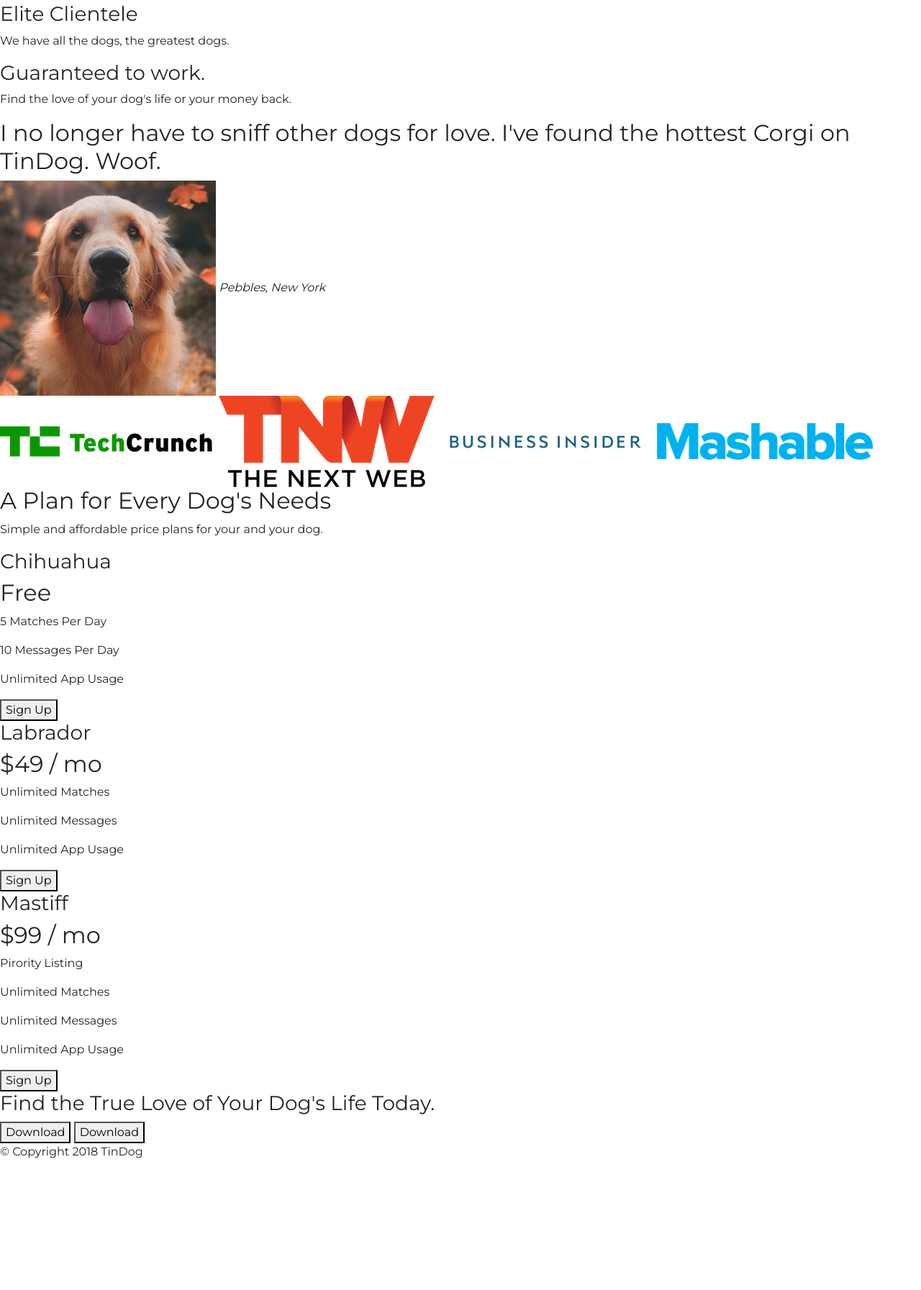
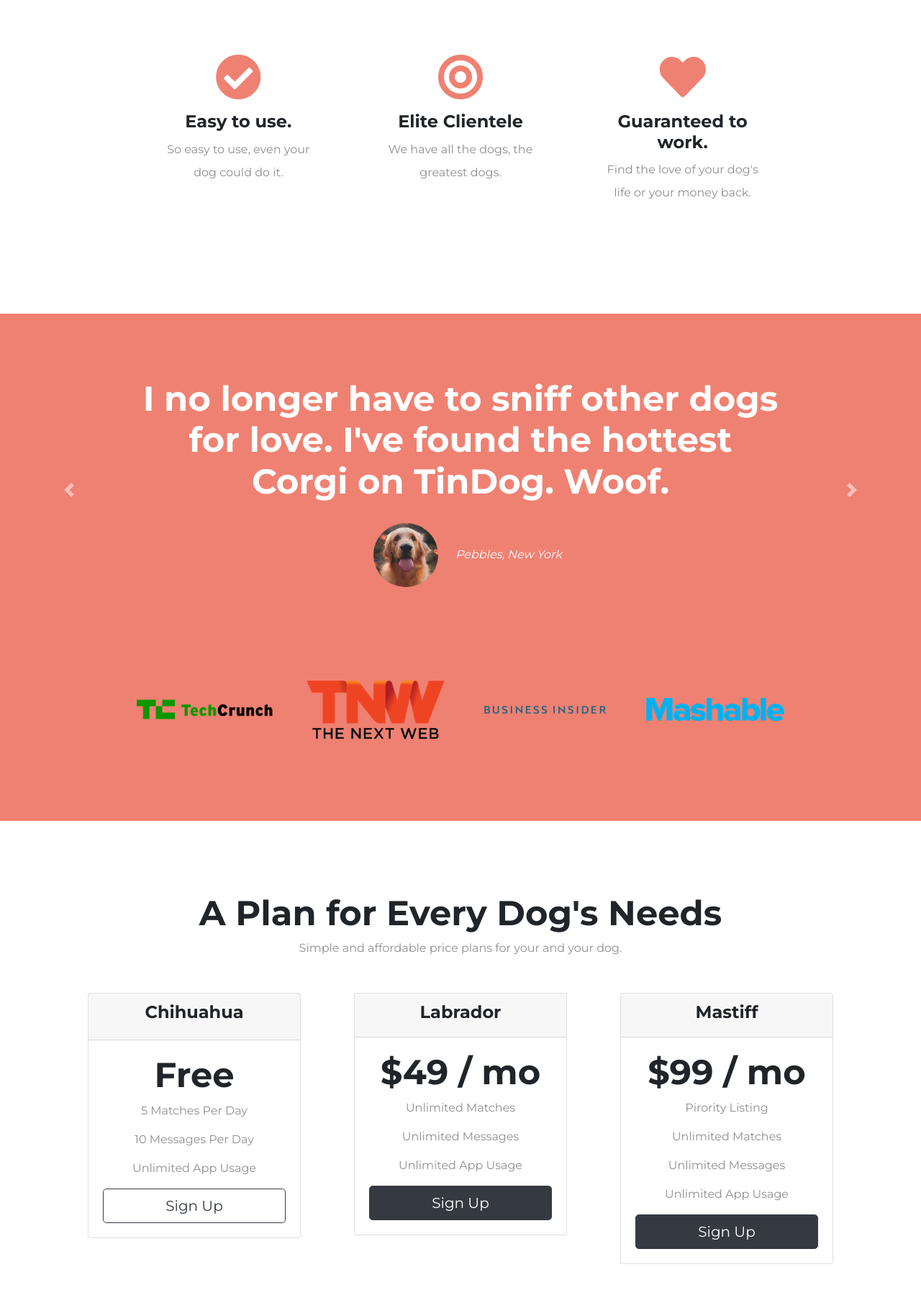
Before and after one commit to jjakkc/tindog, a plain HTML site: page index.html in a window 1280 px wide. Shown: the part 734-2527 px from the top of the page at 72% size. Before the commit the page ends 2363 px from the top, so only its background shows below. Drawn offline with nearby package versions, Linux system fonts and the light colour scheme.

Commit message:
Style multiple sections with bootstrap

```diff
--- a/css/styles.css
+++ b/css/styles.css
@@ -1,3 +1,8 @@
+:root {
+    --tindog-pink: #ff4c68;
+    --tindog-orange: #ef8172;
+}
+
 body {
     font-family: 'Montserrat';
 }
@@ -7,6 +12,22 @@ h1 {
     font-weight: 900;
     font-size: 3.5rem;
     line-height: 1.5;
+}
+
+h2 {
+    font-family: "Montserrat";
+    font-size: 3rem;
+    font-weight: 700;
+}
+
+h3 {
+    font-family: "Montserrat";
+    font-weight: 600;
+    font-size: 1.5rem;
+}
+
+p {
+    color: #8f8f8f;
 }
 
 #title {
@@ -56,5 +77,77 @@ h1 {
     width: 50%;
     display: block;
     transform: rotate(25deg);
-    margin: 0 auto;
+    margin: 2% auto;
 }
+
+/* Features Section */
+
+#features {
+    padding: 7% 15%;
+}
+
+.features__info {
+    text-align: center;
+    padding: 5%;
+    line-height: 2;
+}
+
+.icon {
+    color: #ef8172;
+    /* font-size: 4rem; */
+    margin-bottom: 1rem;
+}
+
+.icon:hover {
+    color: var(--tindog-pink);
+}
+
+/* .features__info h3 {
+    font-weight: 600;
+} */
+
+/* .features__info p {
+    color: rgb(136, 134, 134);
+} */
+
+/* Testimonials Section */
+
+#testimonials {
+    text-align: center;
+    background: var(--tindog-orange);
+    color: #fff;
+}
+
+.carousel-item {
+    padding: 7% 15%;
+}
+
+.testimonials__image {
+    border-radius: 100%;
+    width: 10%;
+    /* display: block; */
+    margin: 20px;
+}
+
+#press {
+    background: var(--tindog-orange);
+    text-align: center;
+    padding-bottom: 5%;
+}
+
+.press__logo {
+    width: 15%;
+    margin: 20px 20px 50px;
+}
+
+/* Pricing Section */
+
+#pricing {
+    padding: 100px;
+    text-align: center;
+}
+
+.pricing__info {
+    padding: 3% 2%;
+    /* text-align: center; */
+}
--- a/index.html
+++ b/index.html
@@ -54,8 +54,8 @@
       <div class="row">
         <div class="col-lg-6 col-sm-12">
           <h1>Meet new and interesting dogs nearby.</h1>
-          <button type="button" class="btn btn-dark btn-lg download-btn"><i class="fab fa-apple"></i> Download</button>
-          <button type="button" class="btn btn-outline-light btn-lg download-btn"><i class="fab fa-google-play"></i> Download</button>
+          <button type="button" class="download-btn btn btn-dark btn-lg"><i class="fab fa-apple"></i> Download</button>
+          <button type="button" class="download-btn btn btn-outline-light btn-lg"><i class="fab fa-google-play"></i> Download</button>
         </div>
         <div class="col-lg-6 col-sm-12">
           <img class="dogphone" src="images/iphone6.png" alt="iphone-mockup">
@@ -69,40 +69,61 @@
 
   <section id="features">
 
+    <div class="row">
+      <div class="features__info col-lg-4 col-sm-12">
+        <i class="icon fas fa-check-circle fa-4x"></i>
         <h3>Easy to use.</h3>
         <p>So easy to use, even your dog could do it.</p>
-
+      </div>
+      <div class="features__info col-lg-4 col-sm-12">
+        <i class="icon fas fa-bullseye fa-4x"></i>
         <h3>Elite Clientele</h3>
         <p>We have all the dogs, the greatest dogs.</p>
-
+      </div>
+      <div class="features__info col-lg-4 col-sm-12">
+        <i class="icon fas fa-heart fa-4x"></i>
         <h3>Guaranteed to work.</h3>
         <p>Find the love of your dog's life or your money back.</p>
-
+      </div>
+    </div>
   </section>
 
 
   <!-- Testimonials -->
 
   <section id="testimonials">
-
+    <div id="testimonials__carousel" class="carousel slide">
+      <div class="carousel-inner">
+        <div class="carousel-item active">
           <h2>I no longer have to sniff other dogs for love. I've found the hottest Corgi on TinDog. Woof.</h2>
-    <img src="images/dog-img.jpg" alt="dog-profile">
+          <img class="testimonials__image" src="images/dog-img.jpg" alt="dog-profile">
           <em>Pebbles, New York</em>
-
-    <!-- <h2 class="testimonial-text">My dog used to be so lonely, but with TinDog's help, they've found the love of their life. I think.</h2>
-    <img class="testimonial-image" src="images/lady-img.jpg" alt="lady-profile">
-    <em>Beverly, Illinois</em> -->
-
+        </div>
+        <div class="carousel-item">
+          <h2 class="testimonial-text">My dog used to be so lonely, but with TinDog's help, they've found the love of their life. I think.</h2>
+          <img class="testimonials__image" src="images/lady-img.jpg" alt="lady-profile">
+          <em>Beverly, Illinois</em>
+        </div>
+      </div>
+      <a class="carousel-control-prev" href="#testimonials__carousel" role="button" data-slide="prev">
+        <span class="carousel-control-prev-icon" aria-hidden="true"></span>
+        <span class="sr-only">Previous</span>
+      </a>
+      <a class="carousel-control-next" href="#testimonials__carousel" role="button" data-slide="next">
+        <span class="carousel-control-next-icon" aria-hidden="true"></span>
+        <span class="sr-only">Next</span>
+      </a>
+    </div>
   </section>
 
 
   <!-- Press -->
 
   <section id="press">
-    <img src="images/techcrunch.png" alt="tc-logo">
-    <img src="images/tnw.png" alt="tnw-logo">
-    <img src="images/bizinsider.png" alt="biz-insider-logo">
-    <img src="images/mashable.png" alt="mashable-logo">
+    <img class="press__logo" src="images/techcrunch.png" alt="tc-logo">
+    <img class="press__logo" src="images/tnw.png" alt="tnw-logo">
+    <img class="press__logo" src="images/bizinsider.png" alt="biz-insider-logo">
+    <img class="press__logo" src="images/mashable.png" alt="mashable-logo">
 
   </section>
 
@@ -114,31 +135,51 @@
     <h2>A Plan for Every Dog's Needs</h2>
     <p>Simple and affordable price plans for your and your dog.</p>
 
-
-    <h3>Chihuahua</h3>
+    <div class="card-deck row">
+      <div class="pricing__info col-lg-4 col-md-6 col-sm-12">
+        <div class="card">
+          <div class="card-header">
+            <h3 class="card-title">Chihuahua</h3>
+          </div>
+          <div class="card-body">
             <h2>Free</h2>
             <p>5 Matches Per Day</p>
             <p>10 Messages Per Day</p>
             <p>Unlimited App Usage</p>
-    <button type="button">Sign Up</button>
-
-
+            <button class="btn btn-lg btn-block btn-outline-dark" type="button">Sign Up</button>
+          </div>
+        </div>
+      </div>
+      <div class="pricing__info col-lg-4 col-md-6 col-sm-12">
+        <div class="card">
+          <div class="card-header">
             <h3>Labrador</h3>
+          </div>
+          <div class="card-body">
             <h2>$49 / mo</h2>
             <p>Unlimited Matches</p>
             <p>Unlimited Messages</p>
             <p>Unlimited App Usage</p>
-    <button type="button">Sign Up</button>
-
-
+            <button class="btn btn-lg btn-block btn-dark" type="button">Sign Up</button>
+          </div>
+        </div>
+      </div>
+      <div class="pricing__info col-lg-4 col-md-12 col-sm-12">
+        <div class="card">
+            <div class="card-header">
               <h3>Mastiff</h3>
+            </div>
+            <div class="card-body">
               <h2>$99 / mo</h2>
               <p>Pirority Listing</p>
               <p>Unlimited Matches</p>
               <p>Unlimited Messages</p>
               <p>Unlimited App Usage</p>
-    <button type="button">Sign Up</button>
-
+              <button class="btn btn-lg btn-block btn-dark" type="button">Sign Up</button>
+            </div>
+          </div>
+        </div>
+      </div>
   </section>
 
 
```
Also changed, not shown: index_test.html (deleted, +0 -42 lines), 1 other file. Lines whose indentation alone changed are shown as unchanged.
